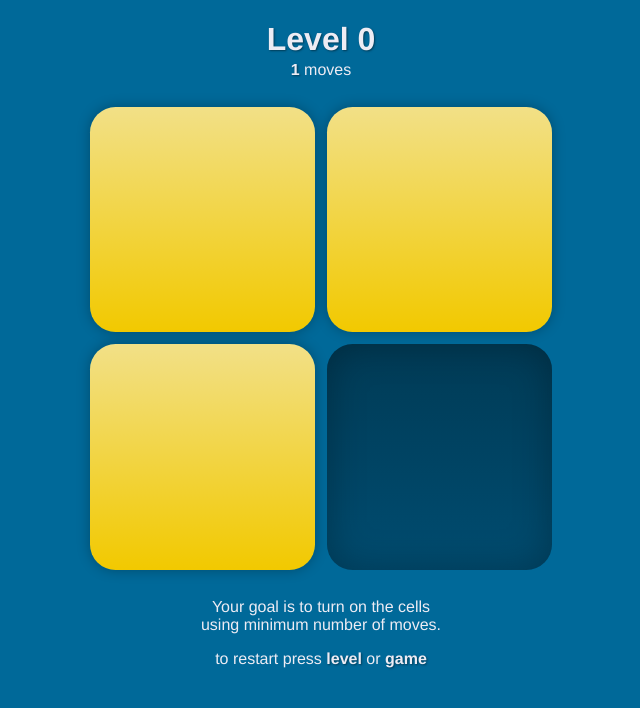
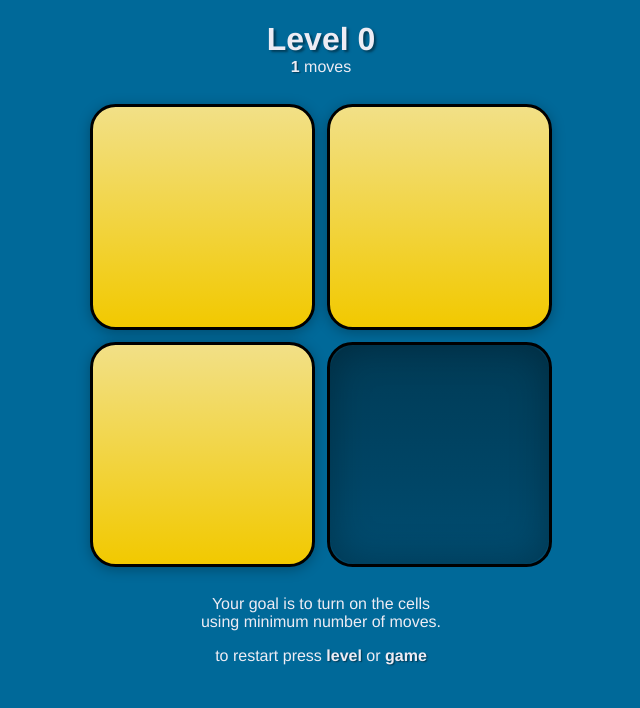
Before and after one commit to Pavel-Polyakov/switcher, a website: page index.html in a window 1280 px wide. Both pictures are taken after a click on the element 521 px from the left and 219 px from the top of the page. Shown: the whole page, without its empty margins (319-959 px from the left). Drawn offline with Linux system fonts and the light colour scheme.

Commit message:
Added border to cells; changed px->em

```diff
--- a/style.css
+++ b/style.css
@@ -3,7 +3,6 @@
     -moz-user-select: none; /* Mozilla Firefox */
     -ms-user-select: none; /* Internet Explorer */
     -webkit-user-select: none; /* Google Chrome, Opera Next, Safari */
-
 }
 
 .text {
@@ -38,12 +37,12 @@
 }
 
 h1 {
-    margin-bottom: -10pt;
-    text-shadow: 1px 1px 2px #003d59;
+    margin-bottom: -0.5em;
+    text-shadow: 0.075em 0.075em 0.075em #003d59;
 }
 
 b {
-    text-shadow: 1px 1px 2px #003d59;
+    text-shadow: 0.075em 0.075em 0.075em #003d59;
 }
 
 
@@ -54,6 +53,7 @@ a:active {
 .cell {
     display: table-cell;
     border-radius: 2vw;
+    border: solid 0.2em black;
 }
 
 .cell:active {
@@ -67,14 +67,15 @@ a:active {
 .cell_0 {
     background: #F4D00C;
 
+
     background: -moz-linear-gradient(top, #f2e087 0%, #f2c900 100%); /* FF3.6-15 */
     background: -webkit-linear-gradient(top, #f2e087 0%,#f2c900 100%); /* Chrome10-25,Safari5.1-6 */
     background: linear-gradient(to bottom, #f2e087 0%,#f2c900 100%); /* W3C, IE10+, FF16+, Chrome26+, Opera12+, Safari7+ */
     filter: progid:DXImageTransform.Microsoft.gradient( startColorstr='#f2e087', endColorstr='#f2c900',GradientType=0 ); /* IE6-9 */
 
-    -webkit-box-shadow: 0 0 1vw 0 rgba(0,0,0,0.28);
-    -moz-box-shadow: 0 0 1vw 0 rgba(0,0,0,0.28);
-    box-shadow: 0 0 1vw 0 rgba(0,0,0,0.28);
+    -webkit-box-shadow: 0 0.2vw 1vw 0 rgba(0,0,0,0.28);
+    -moz-box-shadow: 0 0.2vw 1vw 0 rgba(0,0,0,0.28);
+    box-shadow: 0 0.2vw 1vw 0 rgba(0,0,0,0.28);
 
 }
 
```
